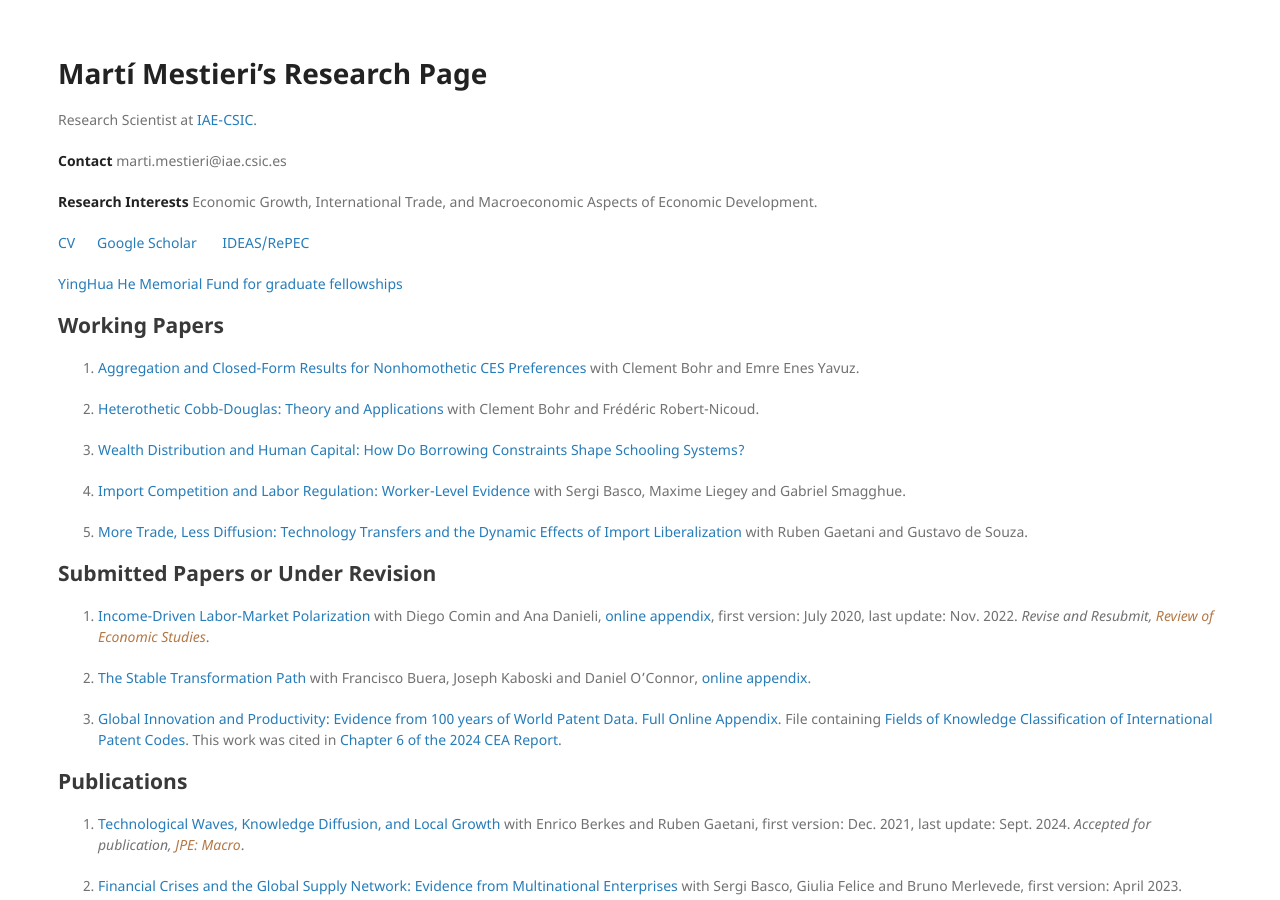
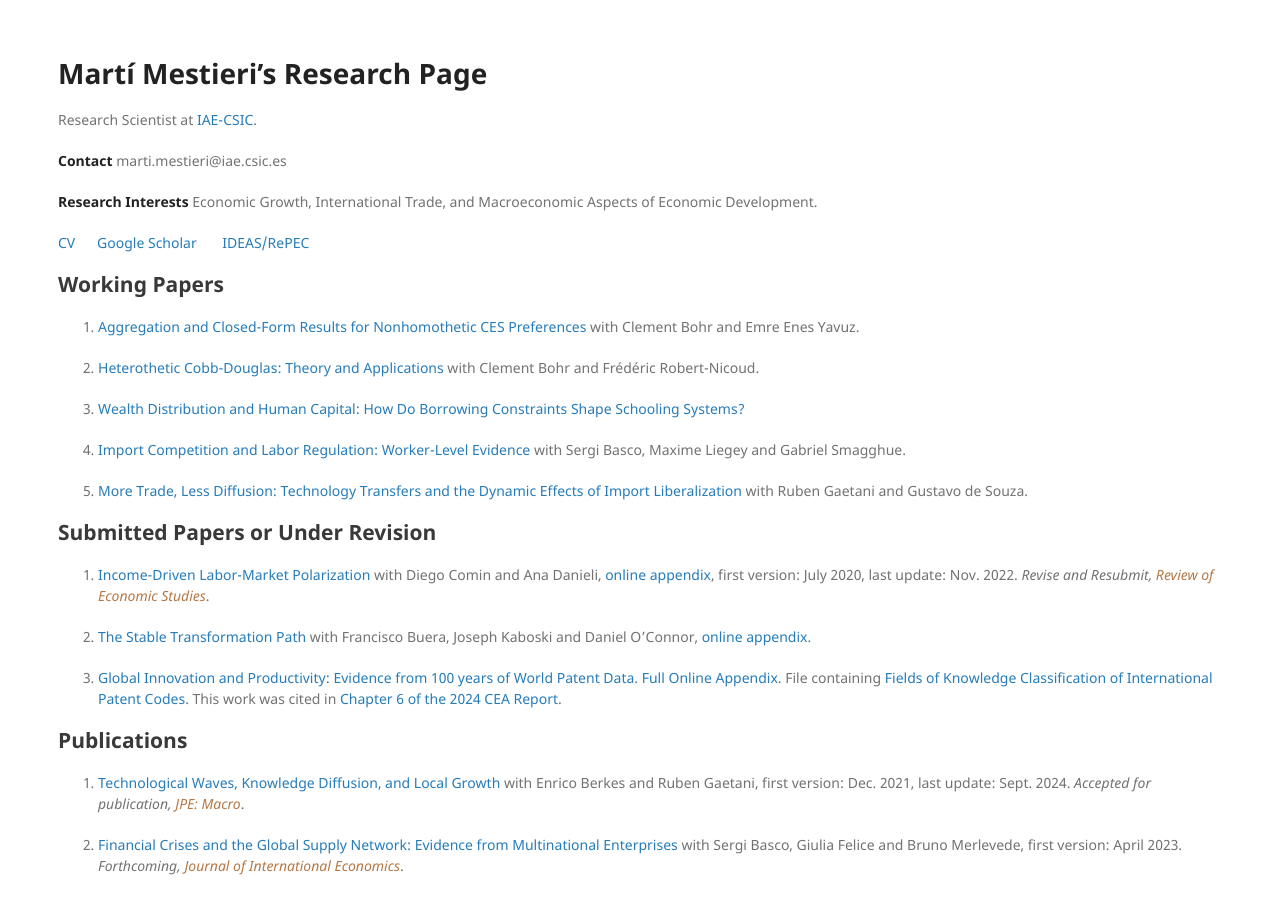
Before and after one commit to mestieri/mestieri.github.io, a Jekyll site: the page built from index.md, in a window 1280 px wide and 900 px high. Built offline with Jekyll 4.4.1, drawn with Linux system fonts in a browser that asks for light colours.

Commit message:
Update index.md

```diff
--- a/index.md
+++ b/index.md
@@ -29,7 +29,6 @@ Research Scientist at [IAE-CSIC](https://www.iae.csic.es/index.php?lang=ing).
 
 [CV](https://www.dropbox.com/scl/fi/49hvhu9yg5jm4z4eyeygy/mestieri_cv_sept24.pdf?rlkey=8h1g1ptjgbl00i7v8bq3mrh5e&dl=0)&nbsp; &nbsp; &nbsp;   [Google Scholar](https://scholar.google.com/citations?user=jXvJF9MAAAAJ&hl=ca) &nbsp; &nbsp; &nbsp;  [IDEAS/RePEC](https://ideas.repec.org/f/pme510.html)
 
-[YingHua He Memorial Fund for graduate fellowships](https://riceconnect.rice.edu/donation/yinghua-he-memorial)
 
 ## Working Papers
 
```
